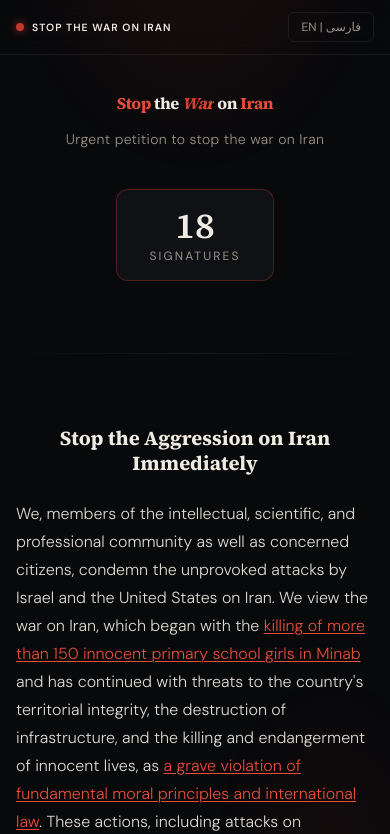
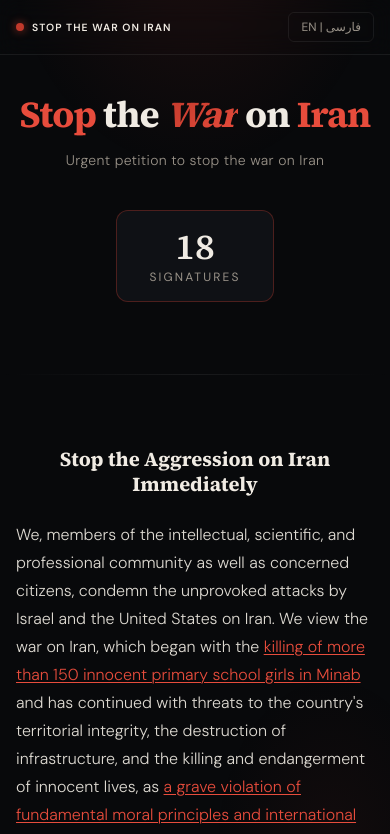
Before and after one commit to Imannil/petition-site, a Next.js app: page / in a window 390 px wide. Shown: the top 834 px of the page. Built offline with nearby package versions, Linux system fonts and the light colour scheme; no server answers; the database is empty.

Commit message:
fixing the title's font for mobile UI

```diff
--- a/components/HeaderHero.tsx
+++ b/components/HeaderHero.tsx
@@ -58,11 +58,11 @@ export default function HeaderHero({ lang }: Props) {
       </header>
 
       <section
-        className="relative mx-auto max-w-3xl px-4 pb-10 pt-10 text-center sm:px-6 sm:pt-12"
+        className="relative mx-auto max-w-3xl overflow-x-hidden px-4 pb-10 pt-10 text-center sm:px-6 sm:pt-12"
         dir={isRtl ? "rtl" : "ltr"}
       >
         {isRtl ? (
-          <h1 className="font-heading text-[clamp(1.125rem,4.5vw+0.35rem,2.25rem)] font-bold leading-[1.08] tracking-tight text-[var(--cream)] sm:text-5xl sm:leading-tight md:text-6xl animate-[fadeUp_0.55s_0.1s_ease_both]">
+          <h1 className="font-heading whitespace-nowrap text-[clamp(1.125rem,min(4.5rem,calc((min(100vw,48rem)-2rem)/8)),4.5rem)] font-bold leading-[1.05] tracking-tight text-[var(--cream)] animate-[fadeUp_0.55s_0.1s_ease_both]">
             <span className="text-[var(--red-l)]">جنگ</span>
             <span> با </span>
             <span className="text-[var(--red-l)]">ایران</span>
@@ -71,7 +71,7 @@ export default function HeaderHero({ lang }: Props) {
             <span> کنید</span>
           </h1>
         ) : (
-          <h1 className="font-heading text-[clamp(0.9375rem,2.35vw+0.45rem,2.25rem)] font-bold leading-[1.08] tracking-tight text-[var(--cream)] sm:text-6xl sm:leading-tight md:text-7xl animate-[fadeUp_0.55s_0.1s_ease_both]">
+          <h1 className="font-heading whitespace-nowrap text-[clamp(1.125rem,min(5rem,calc((min(100vw,48rem)-2rem)/9.75)),5rem)] font-bold leading-[1.05] tracking-tight text-[var(--cream)] animate-[fadeUp_0.55s_0.1s_ease_both]">
             <span className="text-[var(--red-l)]">{t.titleStop}</span>{" "}
             <span className="text-[var(--cream)]">the</span>{" "}
             <span className="italic bg-gradient-to-br from-[var(--red)] to-[var(--red-l)] bg-clip-text text-transparent">
```
